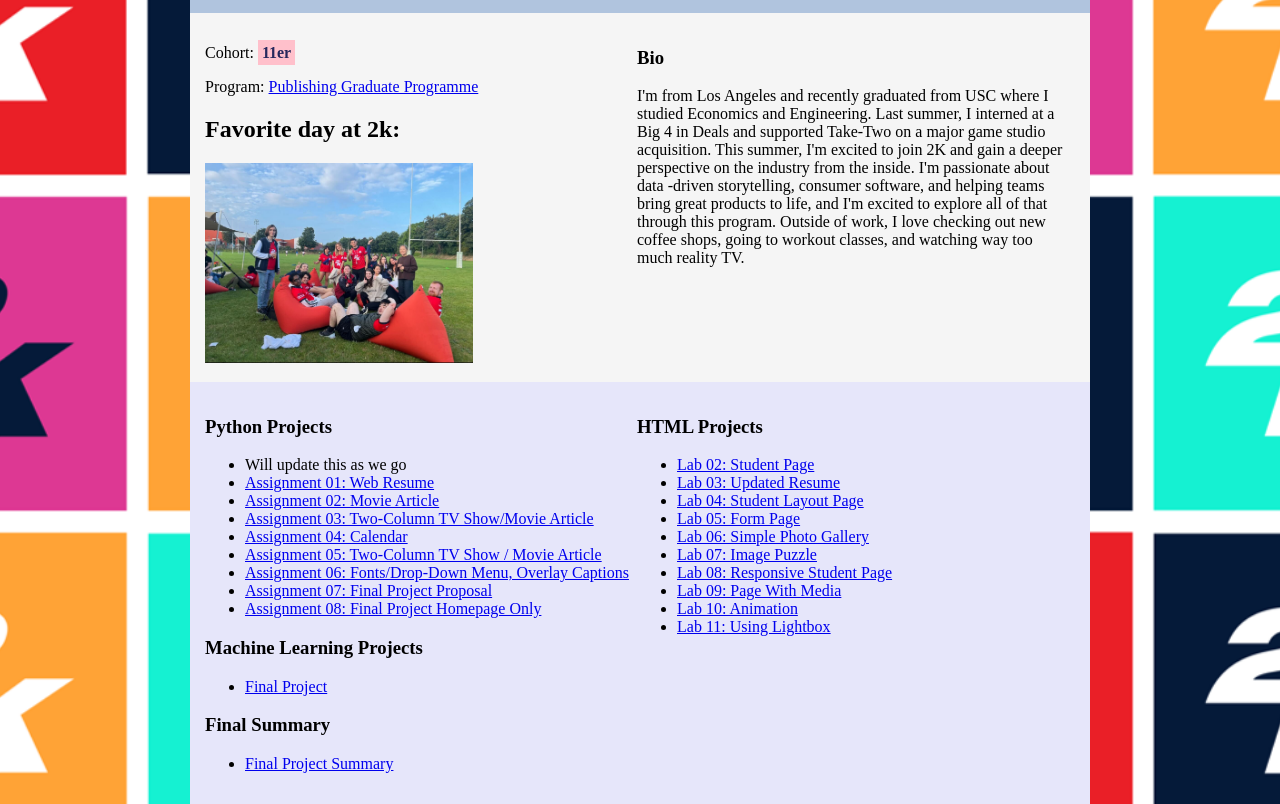
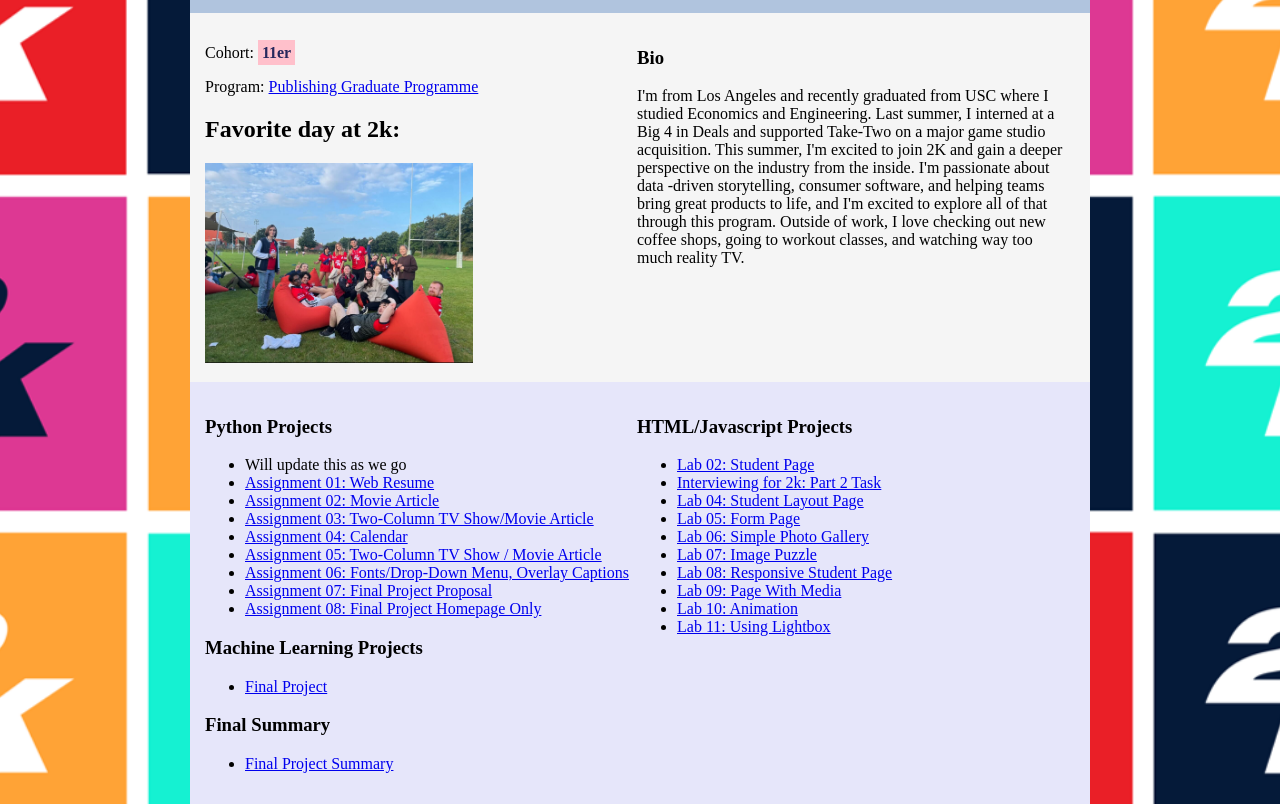
Before and after one commit to aileenho51/pubgrad, a plain HTML site: page index.html in a window 1280 px wide. Shown: the part 97-901 px from the top of the page. Drawn offline with Linux system fonts and the light colour scheme.

Commit message:
Update index.html

```diff
--- a/index.html
+++ b/index.html
@@ -123,10 +123,10 @@ img{
 		</div>
 
 		<div class="right">
-		<h3>HTML Projects</h3>
+		<h3>HTML/Javascript Projects</h3>
 		<ul>
 		<li><a href="lab02/index.html">Lab 02: Student Page</a></li>
-		<li><a href="lab03/index.html">Lab 03: Updated Resume</a></li>
+		<li><a href="Interview-Task/index.html">Interviewing for 2k: Part 2 Task</a></li>
 		<li><a href="lab04/index.html">Lab 04: Student Layout Page</a></li>
 		<li><a href="lab05/index.html">Lab 05: Form Page</a></li>
 		<li><a href="lab06/index.html">Lab 06: Simple Photo Gallery</a></li>
```
